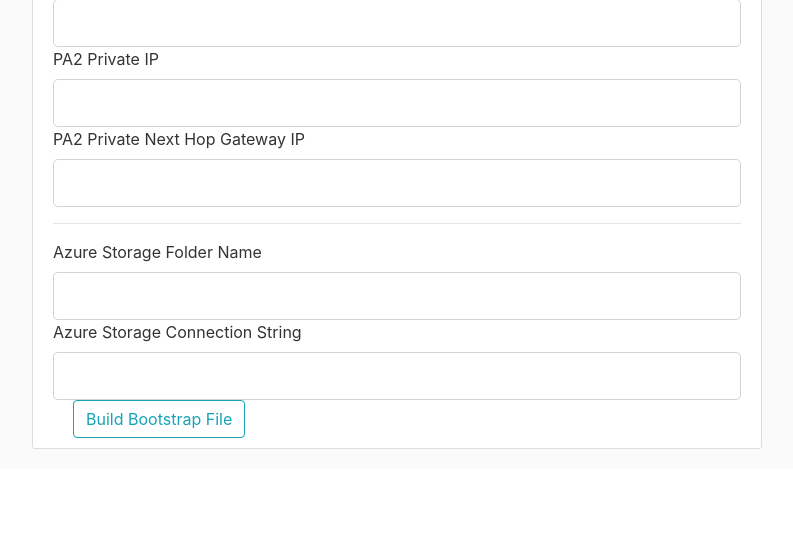
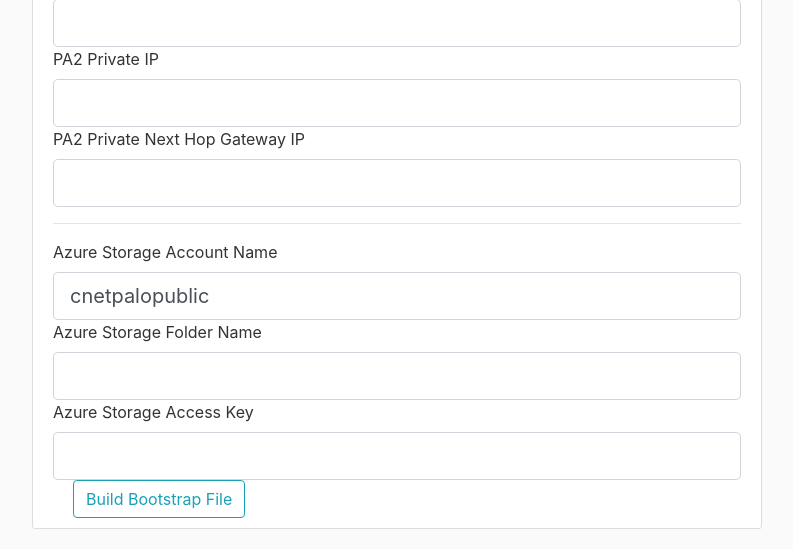
Before and after one commit to nopg/gtools, a Flask app: page /bs_maker in a window 1280 px wide. Shown: the part 1629-2178 px from the top of the page, without its empty margins (53-846 px from the left). Before the commit the page ends 2078 px from the top, so only its background shows below. Run offline with Flask 2, Linux system fonts and the light colour scheme; some libraries are stand-ins or nearby versions.

Commit message:
storage account front-end update

```diff
--- a/application.py
+++ b/application.py
@@ -39,8 +39,9 @@ def bs_create():
                     'private_ip2':form.paprivateip2.data,
                     'private_nexthop2':form.paprivatenexthop2.data,
 
-                    'connection_string':form.connection_string.data,
-                    'folder_name':form.folder_name.data
+                    'storage_account_name':form.storage_account_name.data,
+                    'storage_folder_name':form.storage_folder_name.data,
+                    'storage_access_key':form.storage_access_key.data
         }
         # Update bootstrap, alert user.
         msg, successOrFail = bs_maker.create_lb_bootstrap('static/bs-template1.xml', 'static/bs-template2.xml', **kwargs)
--- a/forms.py
+++ b/forms.py
@@ -20,6 +20,7 @@ class BS_CreatePage(FlaskForm):
     paprivateip2 = StringField('PA2 Private IP', validators=[DataRequired()])
     paprivatenexthop2 = StringField('PA2 Private Next Hop Gateway IP', validators=[DataRequired()])
 
-    folder_name = StringField('Azure Storage Folder Name', validators=[DataRequired()])
-    connection_string = StringField('Azure Storage Connection String', validators=[DataRequired()])
+    storage_account_name = StringField('Azure Storage Account Name', default="cnetpalopublic", validators=[DataRequired()])
+    storage_folder_name = StringField('Azure Storage Folder Name', validators=[DataRequired()])
+    storage_access_key = StringField('Azure Storage Access Key', validators=[DataRequired()])
     submit = SubmitField('Build Bootstrap File')
--- a/templates/bs_create.html
+++ b/templates/bs_create.html
@@ -74,11 +74,14 @@
 
         <hr>
 
-        {{ form.folder_name.label(class="form-control-label") }}
-        {{ form.folder_name(class="form-control form-control-lg") }}
+        {{ form.storage_account_name.label(class="form-control-label") }}
+        {{ form.storage_account_name(class="form-control form-control-lg") }}
 
-        {{ form.connection_string.label(class="form-control-label") }}
-        {{ form.connection_string(class="form-control form-control-lg") }}
+        {{ form.storage_folder_name.label(class="form-control-label") }}
+        {{ form.storage_folder_name(class="form-control form-control-lg") }}
+
+        {{ form.storage_access_key.label(class="form-control-label") }}
+        {{ form.storage_access_key(class="form-control form-control-lg") }}
 
       </fieldset>
       <div class="form-check">
```
Also changed, not shown: bs_maker.py (+5 -3 lines).
